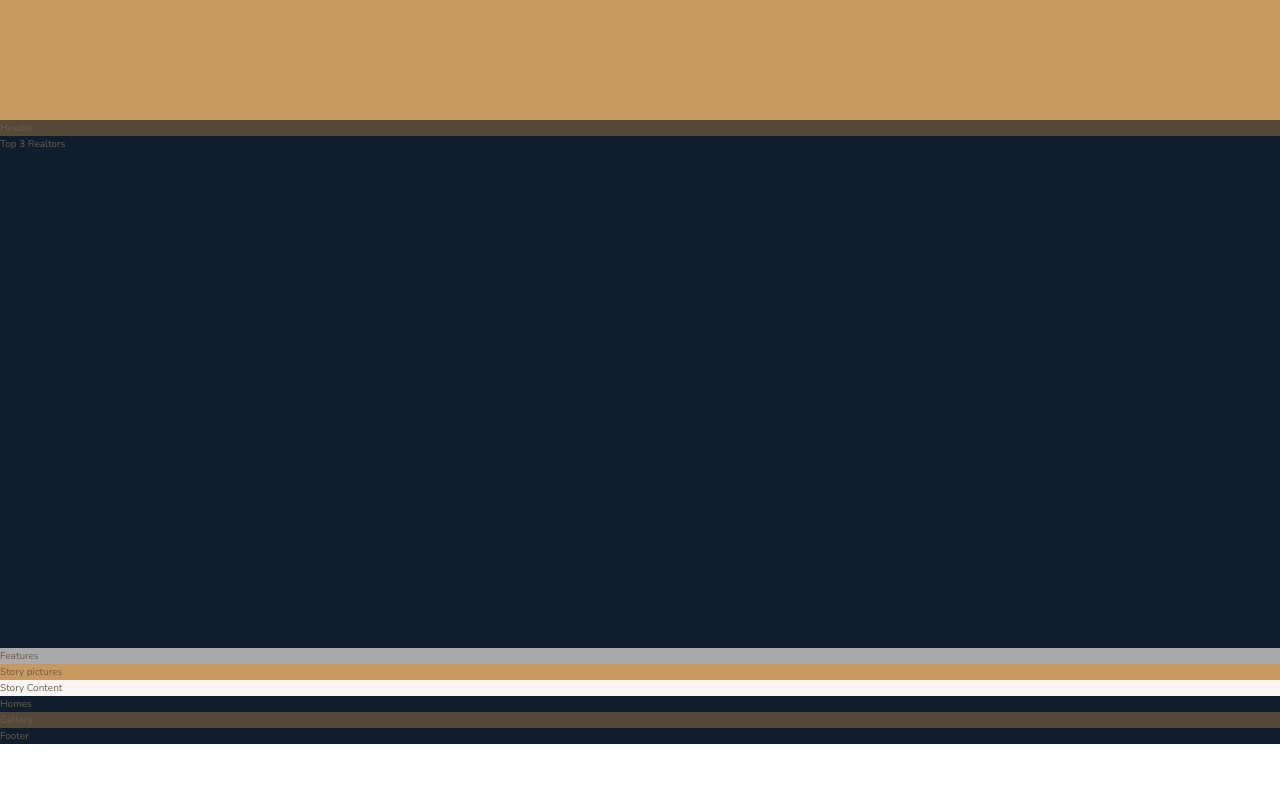
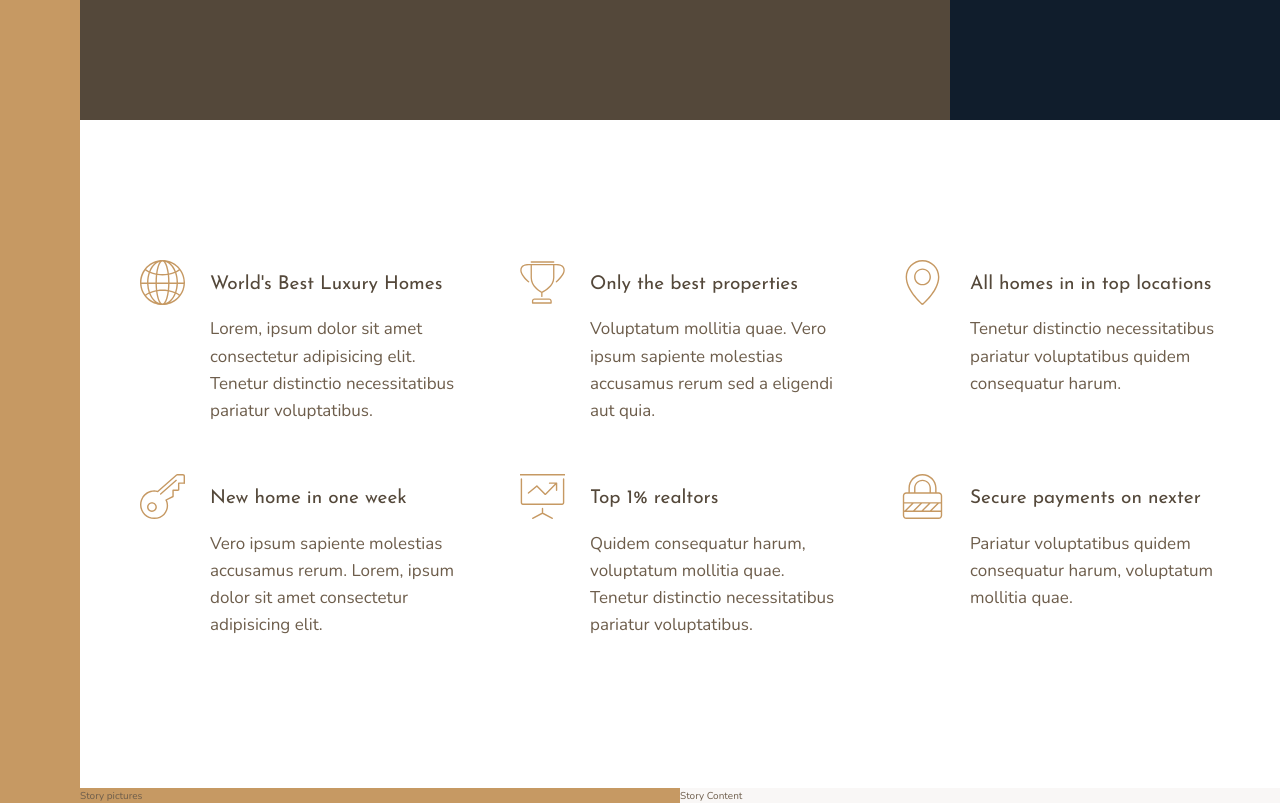
Before and after one commit to Chewie063/nexters-project, a website: page index.html in a window 1280 px wide. Shown: the part 520-1323 px from the top of the page. Before the commit the page ends 1264 px from the top, so only its background shows below. Drawn offline with nearby package versions, Linux system fonts and the light colour scheme.

Commit message:
Setup rows in main grid. Did layout and styled the Features section.

```diff
--- a/index.html
+++ b/index.html
@@ -26,7 +26,49 @@
         </div>
 
         <section class="features">
-            Features
+            <div class="feature">
+                <svg class="feature__icon">
+                    <use xlink:href="img/sprite.svg#icon-global"></use>
+                    <h4 class="heading-4 heading-4--dark">World's Best Luxury Homes</h4>
+                    <p class="feature__text">Lorem, ipsum dolor sit amet consectetur adipisicing elit. Tenetur distinctio necessitatibus pariatur voluptatibus.</p>
+                </svg>
+            </div>
+            <div class="feature">
+                <svg class="feature__icon">
+                    <use xlink:href="img/sprite.svg#icon-trophy"></use>
+                    <h4 class="heading-4 heading-4--dark">Only the best properties</h4>
+                    <p class="feature__text">Voluptatum mollitia quae. Vero ipsum sapiente molestias accusamus rerum sed a eligendi aut quia.</p>
+                </svg>
+            </div>
+            <div class="feature">
+                <svg class="feature__icon">
+                    <use xlink:href="img/sprite.svg#icon-map-pin"></use>
+                    <h4 class="heading-4 heading-4--dark">All homes in in top locations</h4>
+                    <p class="feature__text">Tenetur distinctio necessitatibus pariatur voluptatibus quidem consequatur harum.</p>
+                </svg>
+            </div>
+            <div class="feature">
+                <svg class="feature__icon">
+                    <use xlink:href="img/sprite.svg#icon-key"></use>
+                    <h4 class="heading-4 heading-4--dark">New home in one week</h4>
+                    <p class="feature__text">Vero ipsum sapiente molestias accusamus rerum. Lorem, ipsum dolor sit amet consectetur adipisicing elit.</p>
+                </svg>
+            </div>
+            <div class="feature">
+                <svg class="feature__icon">
+                    <use xlink:href="img/sprite.svg#icon-presentation"></use>
+                    <h4 class="heading-4 heading-4--dark">Top 1% realtors
+                    </h4>
+                    <p class="feature__text">Quidem consequatur harum, voluptatum mollitia quae. Tenetur distinctio necessitatibus pariatur voluptatibus.</p>
+                </svg>
+            </div>
+            <div class="feature">
+                <svg class="feature__icon">
+                    <use xlink:href="img/sprite.svg#icon-lock"></use>
+                    <h4 class="heading-4 heading-4--dark">Secure payments on nexter</h4>
+                    <p class="feature__text">Pariatur voluptatibus quidem consequatur harum, voluptatum mollitia quae.</p>
+                </svg>
+            </div>
         </section>
 
         <div class="story__pictures">
--- a/sass/_base.scss
+++ b/sass/_base.scss
@@ -37,4 +37,6 @@ body {
 .container {
   display: grid;
   grid-template-rows: 80vh min-content 40vw repeat(3, min-content);
+  grid-template-columns: [sidebar-start] 8rem [sidebar-end full-start] minmax(6rem, 1fr) [center-start] repeat(8, [col-start] minmax(min-content, 14rem) [col-end]) [center-end] minmax(6rem, 1fr) [full-end];
+
 }
--- a/sass/_features.scss
+++ b/sass/_features.scss
@@ -1,3 +1,31 @@
 .features {
-    background-color: $color-grey-light-2;
+    grid-column: center-start / center-end;
+
+    margin: 15rem 0;
+
+    display: grid;
+    //grid-template-columns: repeat(3, 1fr);
+    grid-template-columns: repeat(auto-fit, minmax(25rem, 1fr));
+    grid-gap: 6rem;
+    align-items: start;
 }
+
+.feature {
+
+    display: grid;
+    grid-template-columns: min-content 1fr;
+    grid-row-gap: 1.5rem;
+    grid-column-gap: 2.5rem;
+
+    &__icon {
+        fill: $color-primary;
+        width: 4.5rem;
+        height: 4.5rem;
+        grid-row: 1 / span 2;
+        transform: translateY(-1rem);
+    }
+
+    &__text {
+        font-size: 1.7rem;
+    }
+}
--- a/sass/_footer.scss
+++ b/sass/_footer.scss
@@ -1,3 +1,4 @@
 .footer {
     background-color: $color-secondary;
+    grid-column: full-start / full-end;
 }
--- a/sass/_gallery.scss
+++ b/sass/_gallery.scss
@@ -1,3 +1,4 @@
 .gallery {
     background-color: $color-grey-dark-1;
+    grid-column: full-start / full-end;
 }
--- a/sass/_header.scss
+++ b/sass/_header.scss
@@ -1,3 +1,4 @@
 .header {
     background-color: $color-grey-dark-1;
+    grid-column: full-start / col-end 6;
 }
--- a/sass/_homes.scss
+++ b/sass/_homes.scss
@@ -1,3 +1,4 @@
 .homes {
     background-color: $color-secondary;
+    grid-column: center-start / center-end;
 }
--- a/sass/_realtors.scss
+++ b/sass/_realtors.scss
@@ -1,3 +1,4 @@
 .realtors {
     background-color: $color-secondary;
+    grid-column: col-start 7 / full-end;
 }
--- a/sass/_sidebar.scss
+++ b/sass/_sidebar.scss
@@ -1,3 +1,5 @@
 .sidebar {
     background-color: $color-primary;
+    grid-column: sidebar-start / sidebar-end;
+    grid-row: 1 / -1;
 }
--- a/sass/_story.scss
+++ b/sass/_story.scss
@@ -1,9 +1,11 @@
 .story {
     &__pictures {
         background-color: $color-primary;
+        grid-column: full-start / col-end 4;
     }
 
     &__content {
         background-color: $color-grey-light-1;
+        grid-column: col-start 5 / full-end;
     }
 }
--- a/sass/_typography.scss
+++ b/sass/_typography.scss
@@ -0,0 +1,29 @@
+%heading {
+    font-family: $font-display;
+    font-weight: 400;
+}
+
+.heading-1 {
+    @extend %heading;
+}
+
+.heading-2 {
+    @extend %heading;
+}
+
+.heading-3 {
+    @extend %heading;
+}
+
+.heading-4 {
+    @extend %heading;
+    font-size: 1.9rem;
+
+    &--light {
+        color: $color-grey-light-1;
+    }
+
+    &--dark {
+        color: $color-grey-dark-1;
+    }
+}
```
Also changed, not shown: css/style.css.
